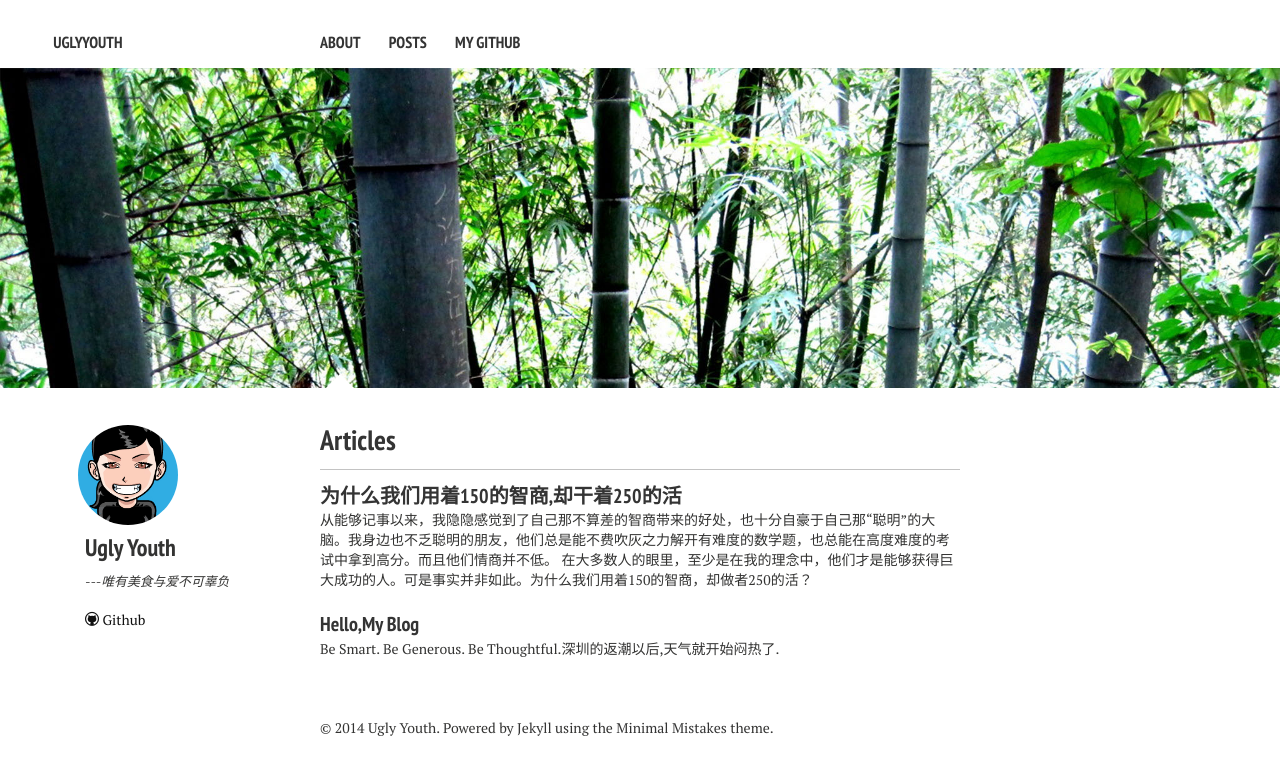
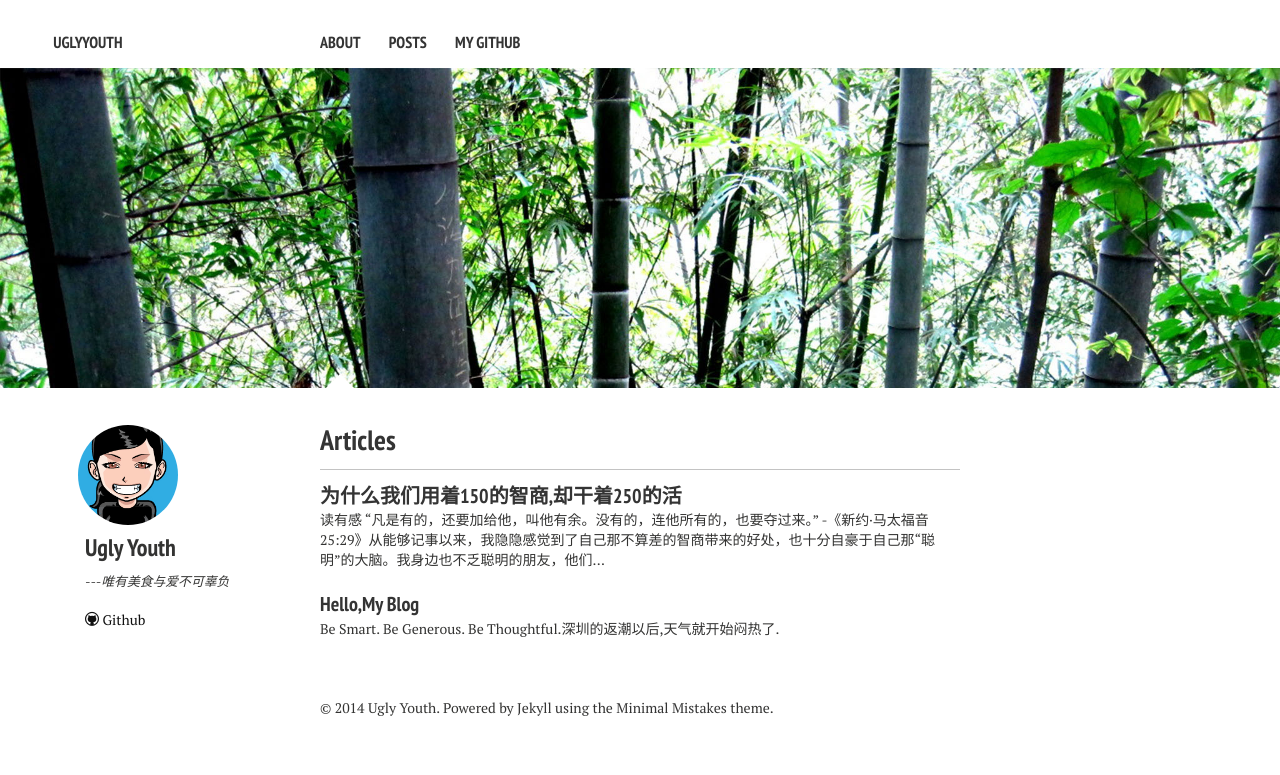
Before and after one commit to uglyyouth/uglyyouth.github.io, a Jekyll site: the page built from index.md, in a window 1280 px wide. Shown: the top 775 px of the page. Built offline with Jekyll 4.4.1, drawn with Linux system fonts in a browser that asks for light colours; nearby versions of some CDN libraries.

Commit message:
update3.9

```diff
--- a/_posts/2014-03-08-outliers.md
+++ b/_posts/2014-03-08-outliers.md
@@ -1,8 +1,6 @@
 ---
 layout: post
 title: "为什么我们用着150的智商,却干着250的活"
-description: "  从能够记事以来，我隐隐感觉到了自己那不算差的智商带来的好处，也十分自豪于自己那“聪明”的大脑。我身边也不乏聪明的朋友，他们总是能不费吹灰之力解开有难度的数学题，也总能在高度难度的考试中拿到高分。而且他们情商并不低。
-在大多数人的眼里，至少是在我的理念中，他们才是能够获得巨大成功的人。可是事实并非如此。为什么我们用着150的智商，却做者250的活？"
 date: 2014-03-08 20:56:11
 comments: true
 tags: [reading]
```
Also changed, not shown: assets/css/main.min.css.
